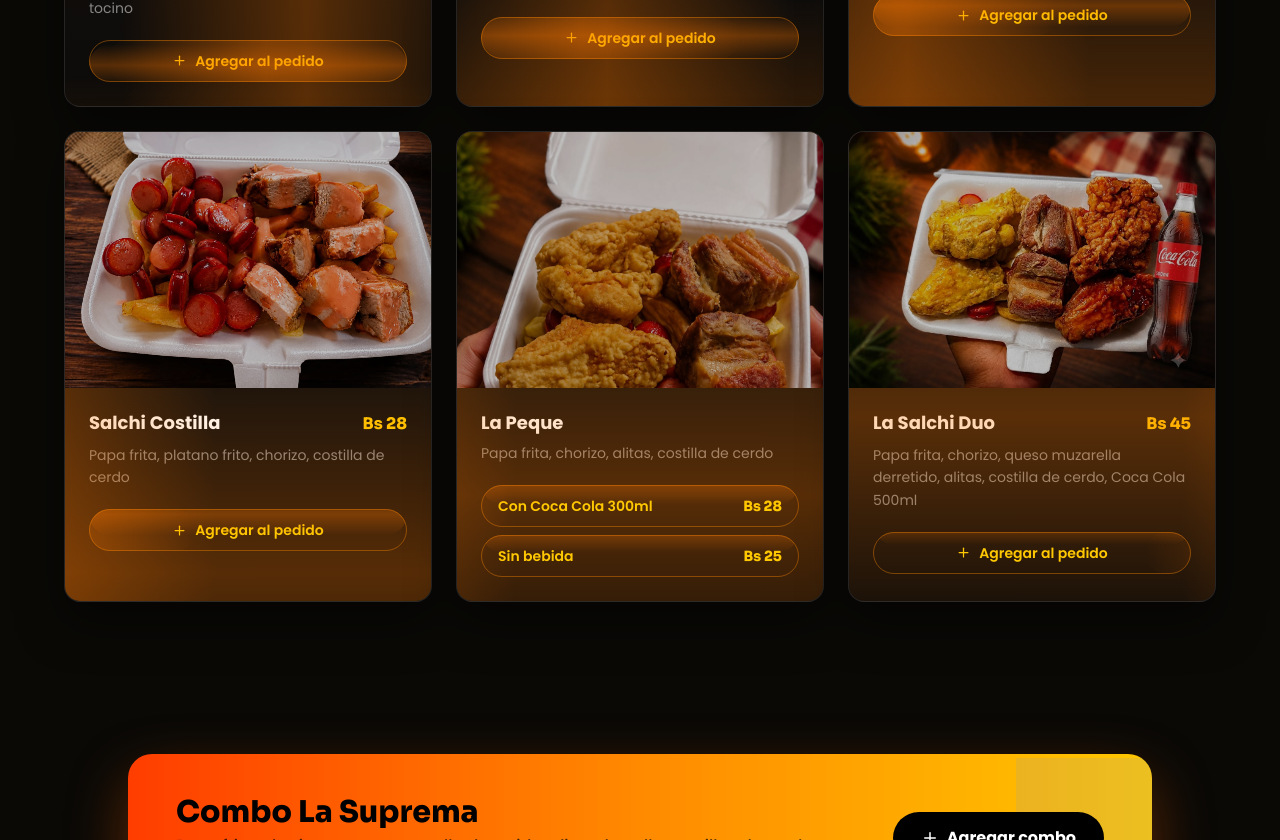
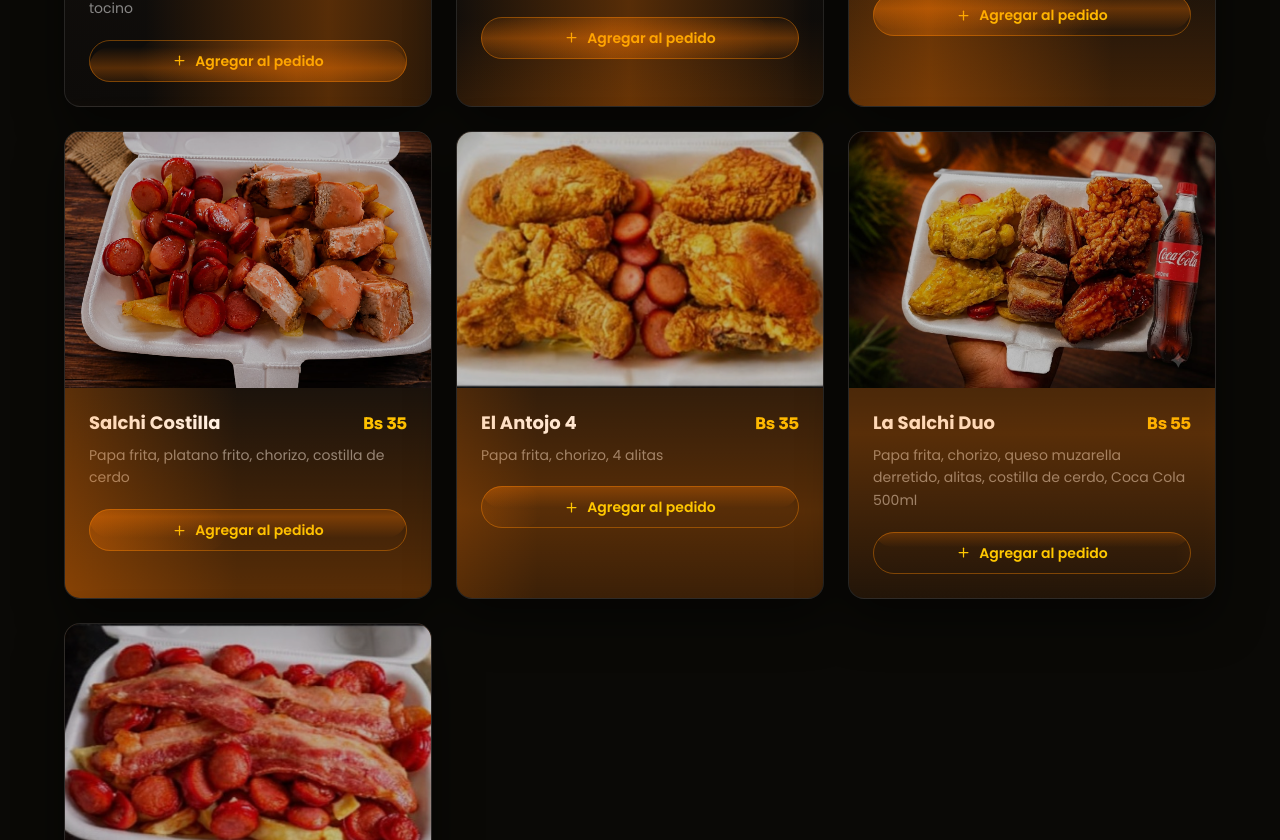
Before and after one commit to miguel-higorre-ch/lusan-food, a React (Vite) app: page / in a window 1280 px wide. Shown: the part 1960-2800 px from the top of the page. Built offline with nearby package versions, Linux system fonts and the light colour scheme; grey boxes are pictures that could not be loaded.

Commit message:
Add Salchitocino and Antojo 4 to menu

```diff
--- a/src/data.js
+++ b/src/data.js
@@ -25,42 +25,45 @@ export const MENU_ITEMS = [
   {
     name: "La Titular",
     desc: "Papa frita, chorizo, queso muzarella derretido, alitas de pollo, costillas de cerdo",
-    price: "38",
+    price: "45",
     tag: null,
     image: "/images/menu/la-titular.jpeg",
   },
   {
     name: "La Clasica",
     desc: "Papa frita, chorizo, queso muzarella derretido",
-    price: "21",
+    price: "25",
     tag: null,
     image: "/images/menu/la-clasica.jpeg",
   },
   {
     name: "Salchi Costilla ",
     desc: "Papa frita, platano frito, chorizo, costilla de cerdo",
-    price: "28",
+    price: "35",
     tag: null,
     image: "/images/menu/salchi-costilla.jpeg",
   },
   // Removed: Papas Lusan, Wrap Picante, Limonada de Coco
   {
-    name: "La Peque",
-    desc: "Papa frita, chorizo, alitas, costilla de cerdo",
-    price: "28",
+    name: "El Antojo 4",
+    desc: "Papa frita, chorizo, 4 alitas",
+    price: "35",
     tag: null,
-    image: "/images/menu/la-peque.jpeg",
-    variants: [
-      { name: "Con Coca Cola 300ml", price: "28" },
-      { name: "Sin bebida", price: "25" },
-    ],
+    image: "/images/menu/el-antojo-4.jpg",
   },
   {
     name: "La Salchi Duo",
     desc: "Papa frita, chorizo, queso muzarella derretido, alitas, costilla de cerdo, Coca Cola 500ml",
-    price: "45",
+    price: "55",
     tag: null,
     image: "/images/menu/la-salchi-duo.jpeg",
+  },
+  {
+    name: "La Salchitocino",
+    desc: "Papa frita, chorizo, tocino",
+    price: "55",
+    tag: null,
+    image: "/images/menu/la-salchitocino.jpg",
   },
 ];
 
```
Also changed, not shown: public/images/menu/el-antojo-4.jpg (added), public/images/menu/la-salchitocino.jpg (added).
